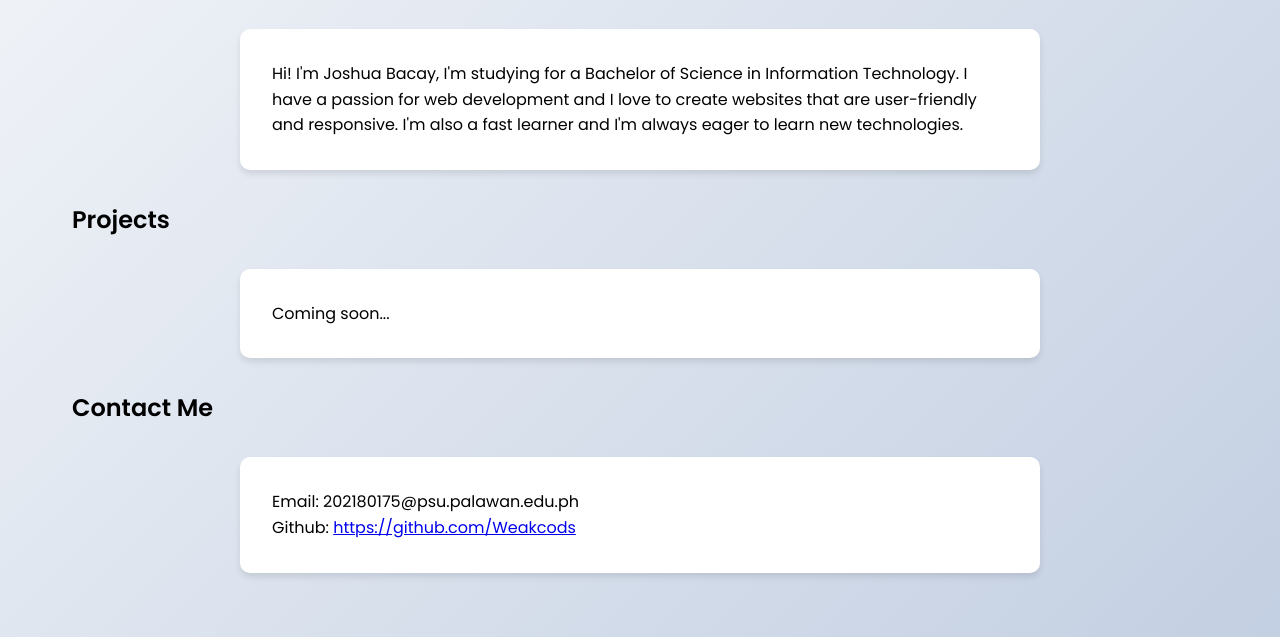
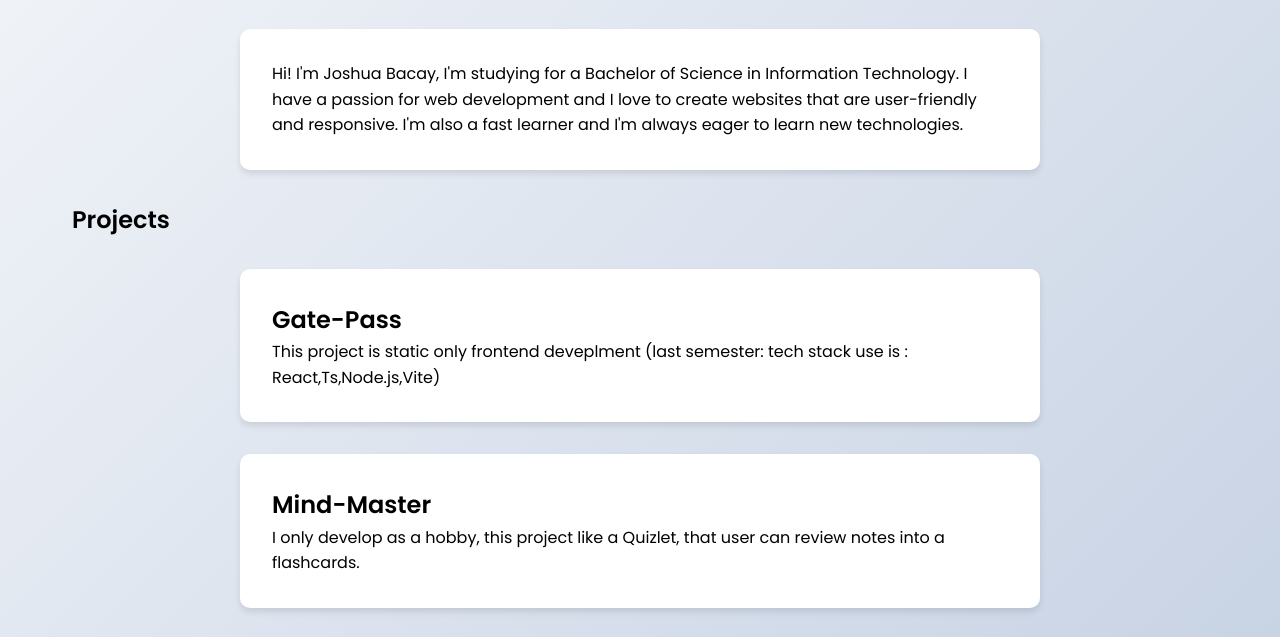
Before and after one commit to Weakcods/practice-01-vrc, a plain HTML site: page index.html in a window 1280 px wide. Shown: the part 283-920 px from the top of the page. Drawn offline with Linux system fonts and the light colour scheme.

Commit message:
Update index.html to add project descriptions for Gate-Pass and Mind-Master

```diff
--- a/index.html
+++ b/index.html
@@ -113,8 +113,15 @@
         <div class="projects" id="projects">
             <h2>Projects</h2>
             <div class="description">
-                <p>Coming soon...</p>
+                <h2>Gate-Pass</h2>
+                <p>This project is static only frontend deveplment (last semester: tech stack use is : React,Ts,Node.js,Vite)</p>
             </div>
+
+            <div class="description">
+                <h2>Mind-Master</h2>
+                <p> I only develop as a hobby, this project like a Quizlet, that user can review notes into a flashcards.</p>
+            </div>
+
         </div>
 
         <div class="contact" id="contact">
```
